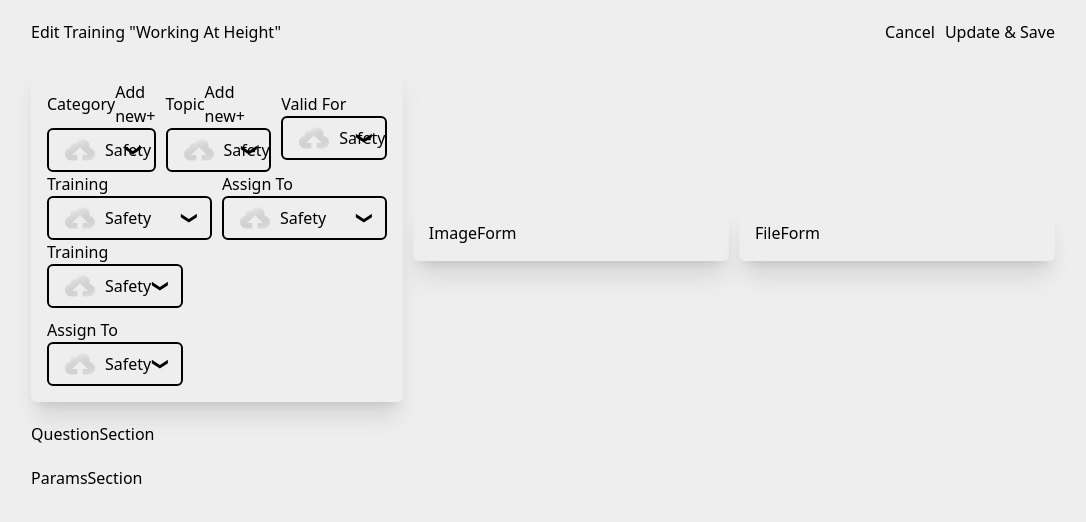
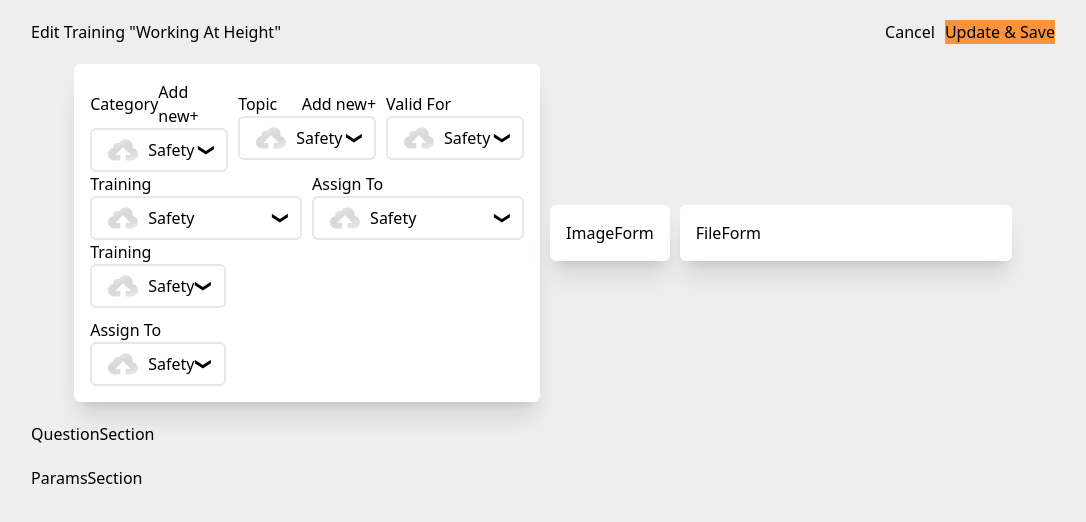
Before and after one commit to houdamzari/newelec-local, a React (Vite) app: page / in a window 1280 px wide. Shown: the top 522 px of the page, without its empty margins (97-1183 px from the left). Built offline with nearby package versions, Linux system fonts and the light colour scheme.

Commit message:
fix colors

```diff
--- a/src/components/Card/Card.jsx
+++ b/src/components/Card/Card.jsx
@@ -2,7 +2,7 @@ import React from "react";
 
 function Card({ children }) {
   return (
-    <div className="w-full h-full bg-white p-4 rounded-md shadow-xl">
+    <div className="w-fit h-full bg-white p-4 rounded-md shadow-xl">
       {children}
     </div>
   );
--- a/src/components/EditSection/FileForm/FileForm.jsx
+++ b/src/components/EditSection/FileForm/FileForm.jsx
@@ -1,7 +1,7 @@
 import React from "react";
 
 function FileForm() {
-  return <div>FileForm</div>;
+  return <div className="w-[300px]">FileForm</div>;
 }
 
 export default FileForm;
--- a/src/components/EditSection/Form/Form.jsx
+++ b/src/components/EditSection/Form/Form.jsx
@@ -10,6 +10,7 @@ function Form() {
   return (
     <div>
       <Flex
+        className="w-full"
         flexDirection={"flex-row"}
         justifyContent={"justify-start"}
         alignItems={"items-center"}
--- a/src/components/Flex/Flex.jsx
+++ b/src/components/Flex/Flex.jsx
@@ -4,11 +4,14 @@ function Flex({
   flexWrap,
   justifyContent,
   alignItems,
+  className,
   gap,
 }) {
   return (
     <div
       className={`flex ${
+        className +
+        " " +
         flexDirection +
         " " +
         flexWrap +
--- a/tailwind.config.cjs
+++ b/tailwind.config.cjs
@@ -3,10 +3,11 @@ module.exports = {
   mode: "jit",
   content: ["./index.html", "./src/**/*.{js,ts,jsx,tsx}"],
   theme: {
-    extend: {},
+    extend: {
       colors: {
-      grey: '#F6F6F6'
-    }
+        grey: "#F6F6F6",
+      },
+    },
   },
   plugins: [],
 };
```
